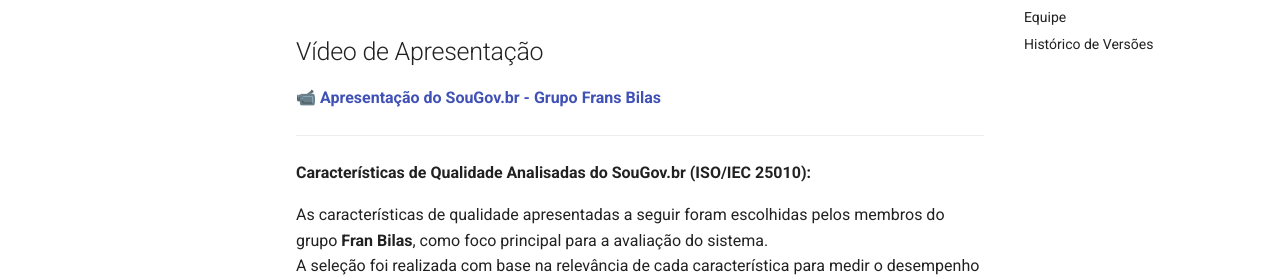
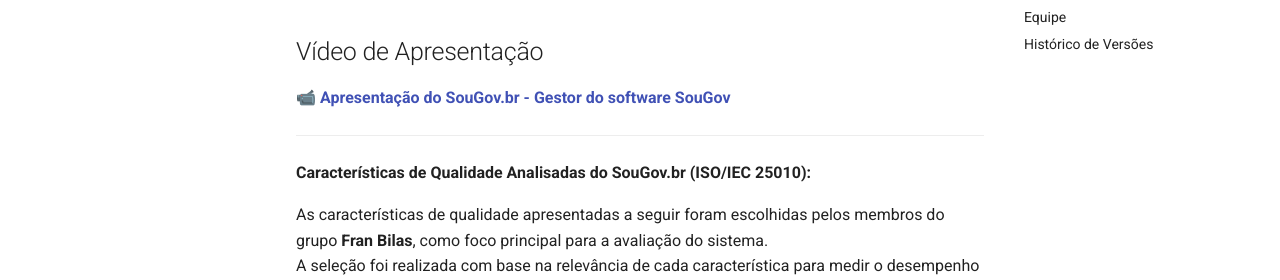
Before and after one commit to felixlaryssa/2025-2_T01_FRANS-BILAS, an MkDocs documentation site: the page built from docs/index.md, in a window 1280 px wide and 900 px high, scrolled down 1503 px. Shown: the part 172-452 px from the top of the window. Built offline with MkDocs 1.6.1 and Material for MkDocs 9.7.7, drawn with Linux system fonts in a browser that asks for light colours; comment, search, counter and statistics services are not loaded.

Commit message:
Update video presentation link description

```diff
--- a/docs/index.md
+++ b/docs/index.md
@@ -36,7 +36,7 @@ A plataforma foi **escolhida pelo grupo Fran Bilas**, após os membros sugerirem
 
 ## Vídeo de Apresentação
 
-**📹 [Apresentação do SouGov.br - Grupo Frans Bilas](https://www.youtube.com/watch?v=f_8porJ1fho)**
+**📹 [Apresentação do SouGov.br - Gestor do software SouGov](https://www.youtube.com/watch?v=f_8porJ1fho)**
 
 -------
 
```
